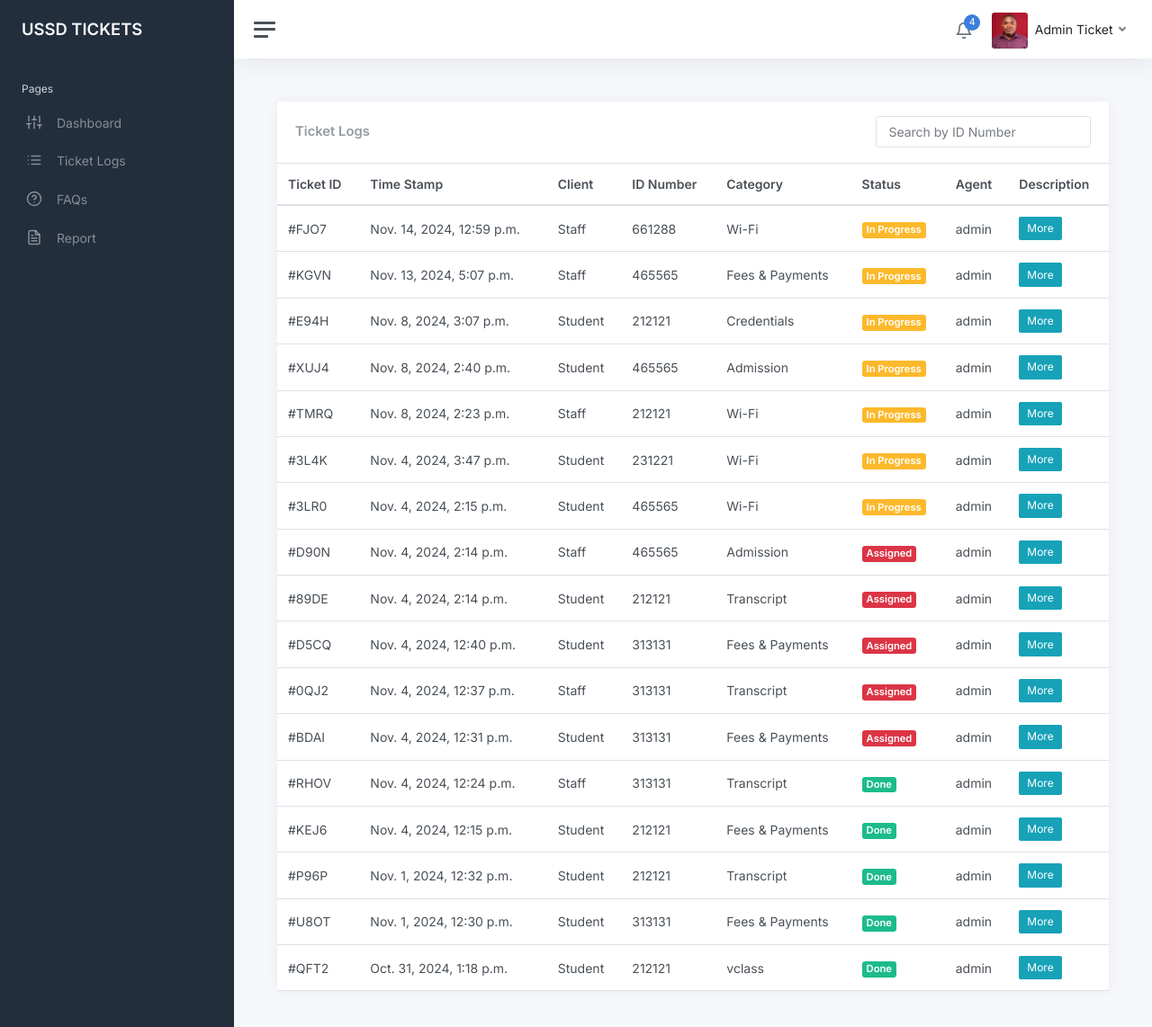
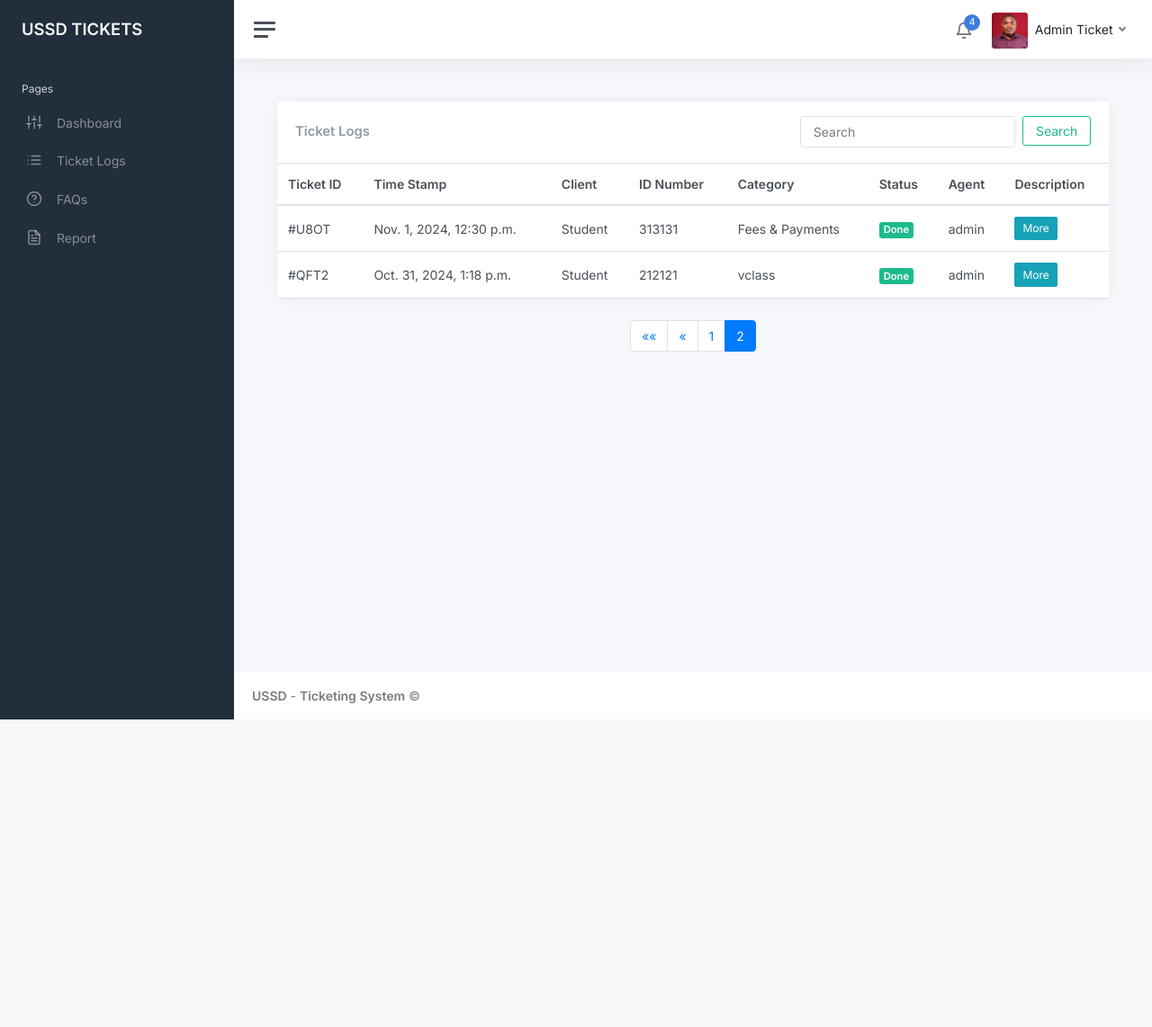
Before and after one commit to Magma4/ussd-ticketing, a Django app: page /ticketlogs/?page=2 in a window 1280 px wide. Shown: the top 1142 px of the page at 90% size. After the commit the page ends 800 px from the top, so only its background shows below. Run offline with Django 5.2, Linux system fonts and the light colour scheme; a user stored in the database is signed in; data comes from the database, SQL or seed files in the repository; both versions use the stored data as it was after the commit; some libraries are stand-ins or nearby versions.

Commit message:
Fixed the search in ticketlogs

```diff
--- a/ticketing/templates/index.html
+++ b/ticketing/templates/index.html
@@ -36,7 +36,7 @@
 
   <div class="toast notification bg-{% if message.tags == 'error' %}danger{% else %}{{message.tags}}{% endif %}" role="alert" aria-live="assertive" aria-atomic="true" data-delay="4000" style="
     position: absolute;
-    top: 5rem;
+    top: 4rem;
     right: 1rem;
     z-index: 1000;
     color: white;
--- a/ticketing/templates/ticketlogs.html
+++ b/ticketing/templates/ticketlogs.html
@@ -11,9 +11,14 @@
                                     <h5 class="card-title mb-0">Ticket Logs</h5>
 
                                     <!-- Search Bar -->
-                                    <div>
-                                        <input type="text" id="searchInput" class="form-control" placeholder="Search by ID Number" onkeyup="searchTable()">
-                                    </div>
+                                    <form class="row g-2" role="search" action="{% url 'searchdata' %}" method="GET">
+                                        <div class="col-auto">
+                                            <input type="search" class="form-control" placeholder="Search" aria-label="Search" name="query" value="{{ query|default:'' }}">
+                                        </div>
+                                        <div class="col-auto">
+                                            <button type="submit" class="btn btn-outline-success">Search</button>
+                                        </div>
+                                    </form>
                                 </div>
 
                                 <!-- Table -->
@@ -32,8 +37,12 @@
                                     </thead>
                                     <tbody id="ticketTableBody">
                                         <!-- Ticket rows will be dynamically added here -->
-
-                                        {% for ticket in tickets_by_user %}
+                                        {% if page_obj.object_list|length == 0 %}
+                                        <tr>
+                                            <td colspan="8" style="text-align: center;"><h5>No results found</h5></td>
+                                        </tr>
+                                        {% endif %}
+                                        {% for ticket in page_obj %}
                                             <tr>
                                                 <td>#{{ticket.ticket_number}}</td>
                                                 <td>{{ticket.created_at}}</td>
@@ -97,10 +106,50 @@
                                     </tbody>
                                 </table>
                             </div>
+
+
+                        </div>
+                        <div class="pagination justify-content-center">
+                            <nav aria-label="Page navigation">
+                                <ul class="pagination">
+                                    {% if page_obj.has_previous %}
+                                    <li class="page-item">
+                                        <a class="page-link" href="?page=1" aria-label="First">
+                                            <span aria-hidden="true">&laquo;&laquo;</span>
+                                        </a>
+                                    </li>
+                                    <li class="page-item">
+                                        <a class="page-link" href="?page={{ page_obj.previous_page_number }}" aria-label="Previous">
+                                            <span aria-hidden="true">&laquo;</span>
+                                        </a>
+                                    </li>
+                                    {% endif %}
+                                    {% for num in page_obj.paginator.page_range %}
+                                    {% if page_obj.number == num %}
+                                    <li class="page-item active"><a class="page-link">{{ num }}</a></li>
+                                    {% elif num > page_obj.number|add:'-5' and num < page_obj.number|add:'5' %}
+                                    <li class="page-item"><a class="page-link" href="?page={{ num }}">{{ num }}</a></li>
+                                    {% endif %}
+                                    {% endfor %}
+                                    {% if page_obj.has_next %}
+                                    <li class="page-item">
+                                        <a class="page-link" href="?page={{ page_obj.next_page_number }}" aria-label="Next">
+                                            <span aria-hidden="true">&raquo;</span>
+                                        </a>
+                                    </li>
+                                    <li class="page-item">
+                                        <a class="page-link" href="?page={{ page_obj.paginator.num_pages }}" aria-label="Last">
+                                            <span aria-hidden="true">&raquo;&raquo;</span>
+                                        </a>
+                                    </li>
+                                    {% endif %}
+                                </ul>
+                            </nav>
                         </div>
                     </div>
                 </div>
             </main>
+
 
 
         {% endblock %}
--- a/ticketing/ticksys/urls.py
+++ b/ticketing/ticksys/urls.py
@@ -9,5 +9,5 @@ urlpatterns = [
     path('search_ticket/', views.search_ticket, name='search_ticket'),
     path('create_ticket/', views.TicketCreateView.as_view(), name='create_ticket'),
     path('update_ticket/<int:ticket_id>/', views.update_ticket_status, name='update_ticket_status'),
-
+    path('searchdata', views.searchdata, name='searchdata'),
 ]
--- a/ticketing/ticksys/views.py
+++ b/ticketing/ticksys/views.py
@@ -4,13 +4,14 @@ from .forms import *
 from django.contrib.auth import authenticate, login, logout
 from django.contrib import messages
 from django.utils import timezone
-from django.db.models.functions import TruncMonth
+from django.db.models.functions import TruncMonth, ExtractMonth, ExtractDay, ExtractYear
 from django.db.models import Count
 from datetime import datetime
 from django.template.loader import render_to_string
 from django.http import JsonResponse, HttpResponseRedirect
 from django.views import generic
 from django.urls import reverse_lazy, reverse
+from django.db.models import Q, Sum
 from bootstrap_modal_forms.generic import (
   BSModalCreateView,
   BSModalUpdateView,
@@ -18,6 +19,7 @@ from bootstrap_modal_forms.generic import (
 )
 from django.views.generic.edit import CreateView
 from django.contrib.auth.models import User
+from django.core.paginator import Paginator, EmptyPage, PageNotAnInteger
 
 
 # Create your views here.
@@ -124,7 +126,7 @@ def index(request):
     form = TicketForm()
     tickets = Ticket.objects.all()
     tickets_by_user = Ticket.objects.filter(user=user).count()
-    recent_tickets = Ticket.objects.filter(user=user).order_by('-created_at')[:8]
+    recent_tickets = Ticket.objects.filter(user=user).order_by('-created_at')[:10]
 
     current_year = timezone.now().year
     tickets_by_month = Ticket.objects.filter(created_at__year=current_year).annotate(
@@ -161,12 +163,20 @@ def index(request):
 
 def ticketlogs(request):
     user = request.user
+    tickets = Ticket.objects.annotate(month=ExtractMonth('created_at'), day=ExtractDay('created_at'), year=ExtractYear('created_at')).order_by('-id').filter(user=user)
+
+    # Paginate the orders, showing 10 per page
+    paginator = Paginator(tickets, 15)  # Show 10 orders per page
+    page_number = request.GET.get('page')
+    page_obj = paginator.get_page(page_number)
+
     all_users = User.objects.all()  # Retrieve all users to populate the dropdown
     tickets_by_user = Ticket.objects.filter(user=user).order_by('-created_at')
 
     context = {
         'tickets_by_user' : tickets_by_user,
-        'all_users' : all_users
+        'all_users' : all_users,
+        'page_obj' : page_obj,
     }
 
     return render(request, 'ticketlogs.html', context)
@@ -195,7 +205,7 @@ def create_ticket(request):
             ticket = form.save(commit=False)
             ticket.user = request.user  # Associate the logged-in user with the ticket
             ticket.save()
-            messages.success(request, 'Ticket created successfully.')
+            messages.success(request, 'Ticket has been created successfully.')
             return redirect('dashboard')  # Redirect to the dashboard or any other view
     else:
         form = TicketForm()
@@ -206,16 +216,56 @@ def create_ticket(request):
 def update_ticket_status(request, ticket_id):
     if request.method == 'POST':
         ticket = get_object_or_404(Ticket, id=ticket_id)
-        ticket.status = request.POST.get('status')
+        previous_status = ticket.status
+        new_status = request.POST.get('status')
+        assigned_user_username = request.POST.get('assigned_user')
 
-        # Update the assigned user (agent)
-        assigned_user_username = request.POST.get('assigned_user')
-        if assigned_user_username:
+        # Check if the assigned user is actually changing
+        user_changed = assigned_user_username and ticket.user != get_object_or_404(User, username=assigned_user_username)
+
+        if user_changed:
+            # Only handle user assignment if it's actually a new user
             assigned_user = get_object_or_404(User, username=assigned_user_username)
-            ticket.user = assigned_user  # Set the user field to the assigned user instance
-            messages.success(request, f'Ticket has been assigned to {assigned_user}')
+            ticket.user = assigned_user
+            ticket.status = 'Assigned'
+            messages.success(request, f'Ticket #{ticket.ticket_number} has been assigned to {assigned_user}')
+        elif new_status and new_status != previous_status:
+            # Handle status change only if status is actually different
+            ticket.status = new_status
+            messages.success(request, f'Ticket #{ticket.ticket_number} status changed from {previous_status} to {new_status}')
+
         ticket.save()
-        return redirect('ticketlogs')  # Redirect to ticketlogs view or any desired view
+        return redirect('ticketlogs')
 
-    # If the request method is not POST, redirect to a default page or raise an error
     return HttpResponseRedirect('/')
+
+def searchdata(request):
+    user = request.user
+    q = request.GET.get('query')
+
+    if q:
+        try:
+            tickets_by_user = Ticket.objects.filter(user=user)
+            tickets = tickets_by_user.filter(
+                Q(ticket_number__icontains=q) |
+                Q(id_number__icontains=q)
+            )
+        except ValueError:
+            tickets_by_user = Ticket.objects.filter(user=user)
+            tickets = tickets_by_user.filter(
+                Q(ticket_number__icontains=q) |
+                Q(id_number__icontains=q)
+            )
+    else:
+        tickets = tickets_by_user.all()
+        messages.error(request, "No results found")
+
+    paginator = Paginator(tickets, 10)  # Paginate the results, 10 per page
+    page_number = request.GET.get('page')
+    page_obj = paginator.get_page(page_number)
+
+    context = {
+        'page_obj': page_obj,
+        'query': q,
+    }
+    return render(request, 'ticketlogs.html', context=context)
```
Also changed, not shown: ticketing/db.sqlite3.
